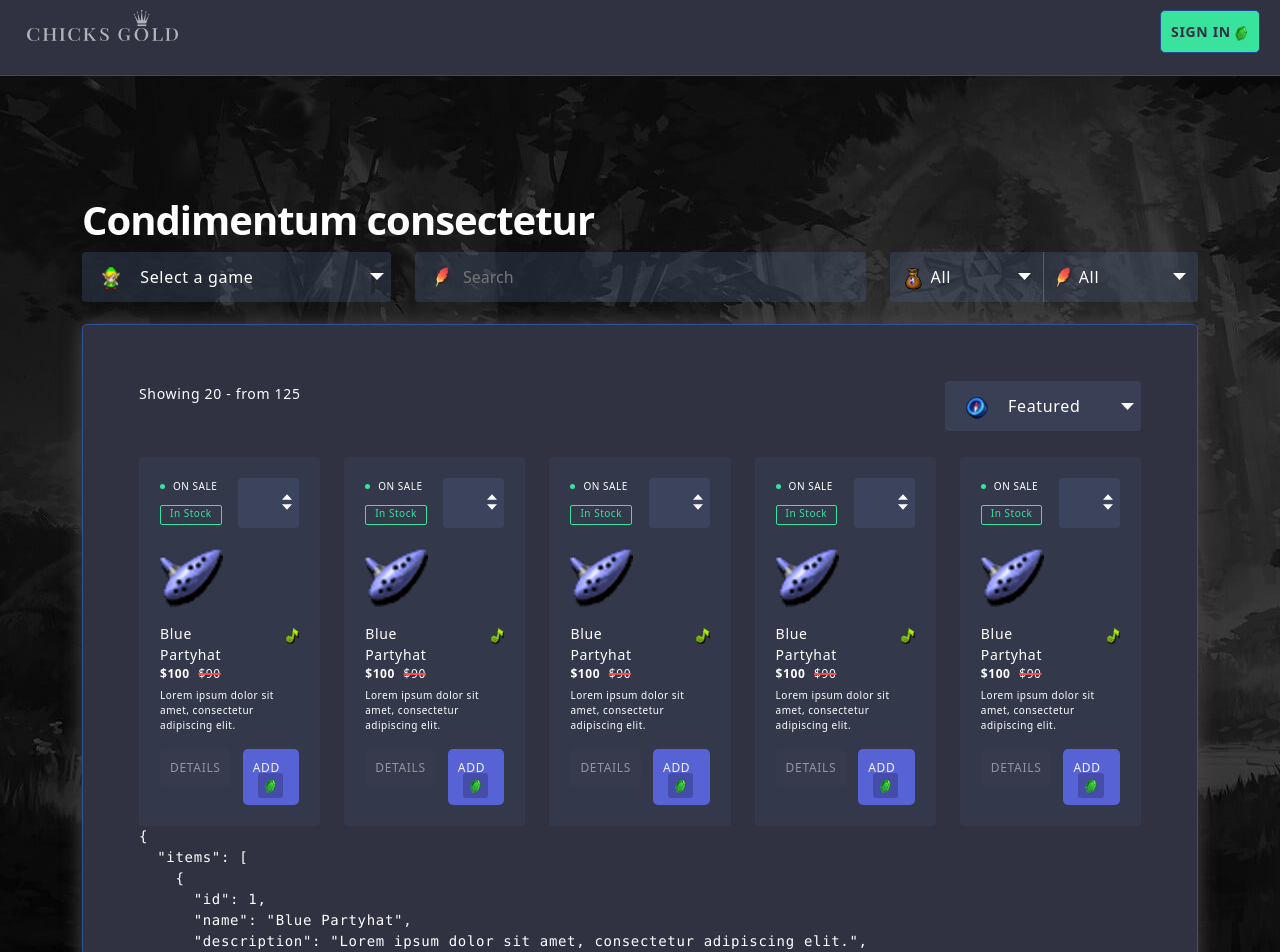
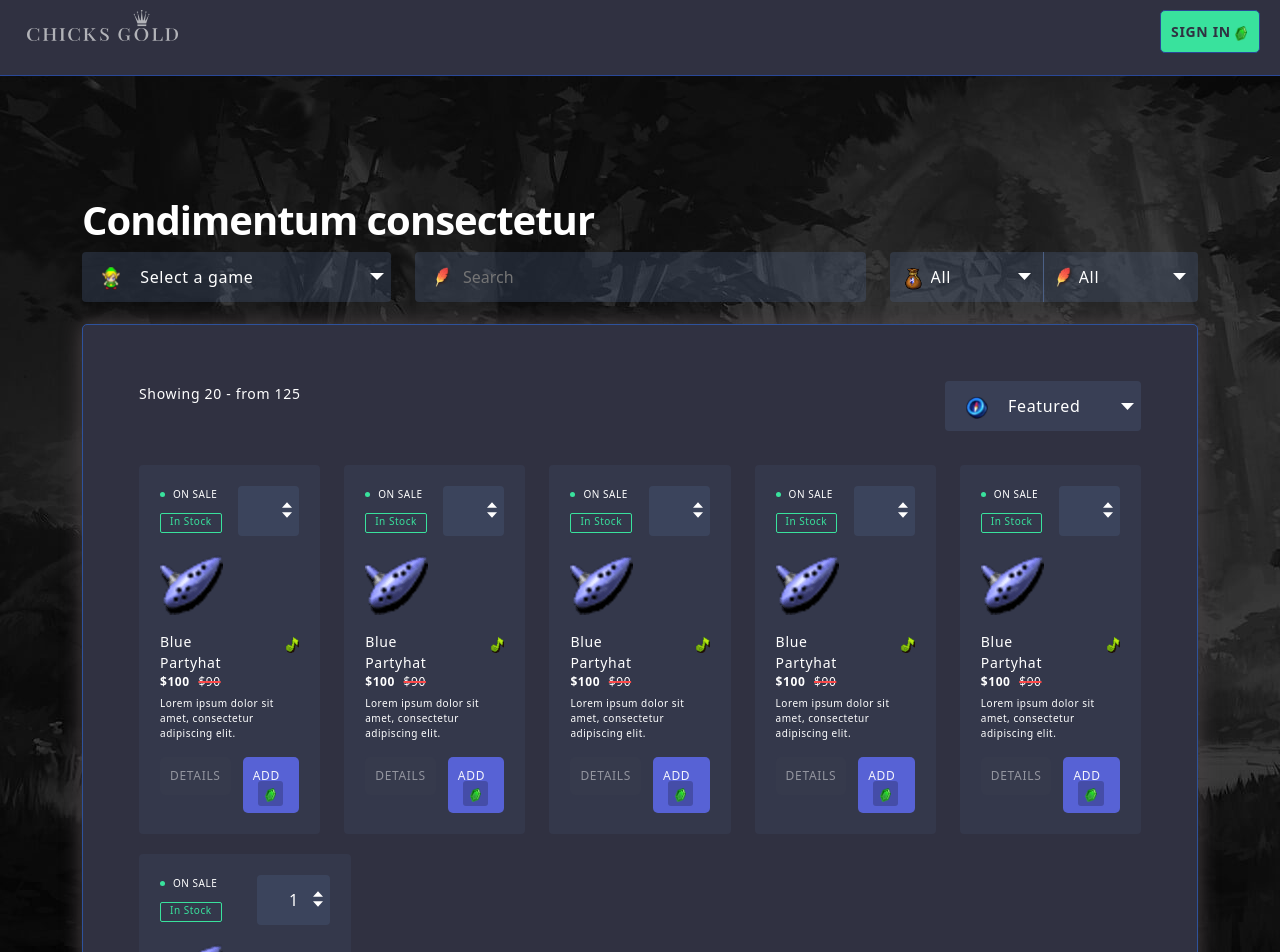
Before and after one commit to Khahory/design_chicks_challenge_2022_docker, a React (Create React App) app: page / in a window 1280 px wide. Shown: the top 952 px of the page. Built offline with nearby package versions, Linux system fonts and the light colour scheme.

Commit message:
show group items by 5

```diff
--- a/src/assets/css/Item/Card.css
+++ b/src/assets/css/Item/Card.css
@@ -1,11 +1,11 @@
 .my-card {
     display: grid;
     grid-template-columns: 1fr;
-    max-width: 240px;
+    max-width: 212px;
     background-color: #34384b;
     border-radius: 0.25rem;
     overflow: hidden;
-    margin-top: 14%;
+    margin-top: 2%;
 }
 
 .my-card #my-card {
--- a/src/components/Item/ItemList.jsx
+++ b/src/components/Item/ItemList.jsx
@@ -3,25 +3,26 @@
 import Col from "react-bootstrap/Col";
 
 const ItemList = ({items}) => {
+    const list = items.items;
+
+    // group items by 5
+    const groupedData = [];
+    for (let i = 0; i < list.length; i += 5) {
+        groupedData.push(list.slice(i, i + 5));
+    }
+
+
     return (
-        <div>
-            <Row>
-                <Col>
-                    <Card item={items.items[0]}/>
-                </Col>
-                <Col>
-                    <Card item={items.items[0]}/>
-                </Col>
-                <Col>
-                    <Card item={items.items[0]}/>
-                </Col>
-                <Col>
-                    <Card item={items.items[0]}/>
-                </Col>
-                <Col>
-                    <Card item={items.items[0]}/>
-                </Col>
-            </Row>
+        <div style={{marginTop: '3%'}}>
+            {groupedData.map((group, index) => (
+                <Row key={index}>
+                    {group.map((item, index) => (
+                        <Col key={index}>
+                            <Card item={item}/>
+                        </Col>
+                    ))}
+                </Row>
+            ))}
             <pre>
                 {JSON.stringify(items, null, 2)}
             </pre>
--- a/src/components/Item/index.jsx
+++ b/src/components/Item/index.jsx
@@ -15,7 +15,7 @@
 
     return (
         <div>
-            <div>
+            {/*filter*/}
             <Row>
                 <Col>
                     <h1 className={'item-footer-text'}>Showing 20 - from 125</h1>
@@ -30,7 +30,8 @@
                     </div>
                 </Col>
             </Row>
-            </div>
+
+            {/*item list*/}
             <ItemList items={items}/>
         </div>
     );
--- a/src/service/data.json
+++ b/src/service/data.json
@@ -35,6 +35,42 @@
       "in_stock": true,
       "on_sale": true,
       "category_id": "1"
+    },
+    {
+      "id": 4,
+      "name": "Blue Partyhat",
+      "description": "Lorem ipsum dolor sit amet, consectetur adipiscing elit.",
+      "price": 100,
+      "discount": 10,
+      "img_item": "item_1.png",
+      "img_category": "category_1.png",
+      "in_stock": true,
+      "on_sale": true,
+      "category_id": "1"
+    },
+    {
+      "id": 5,
+      "name": "Blue Partyhat",
+      "description": "Lorem ipsum dolor sit amet, consectetur adipiscing elit.",
+      "price": 100,
+      "discount": 10,
+      "img_item": "item_1.png",
+      "img_category": "category_1.png",
+      "in_stock": true,
+      "on_sale": true,
+      "category_id": "1"
+    },
+    {
+      "id": 6,
+      "name": "Blue Partyhat",
+      "description": "Lorem ipsum dolor sit amet, consectetur adipiscing elit.",
+      "price": 100,
+      "discount": 10,
+      "img_item": "item_1.png",
+      "img_category": "category_1.png",
+      "in_stock": true,
+      "on_sale": true,
+      "category_id": "1"
     }
   ]
 }
```
Lines whose indentation alone changed are shown as unchanged.
